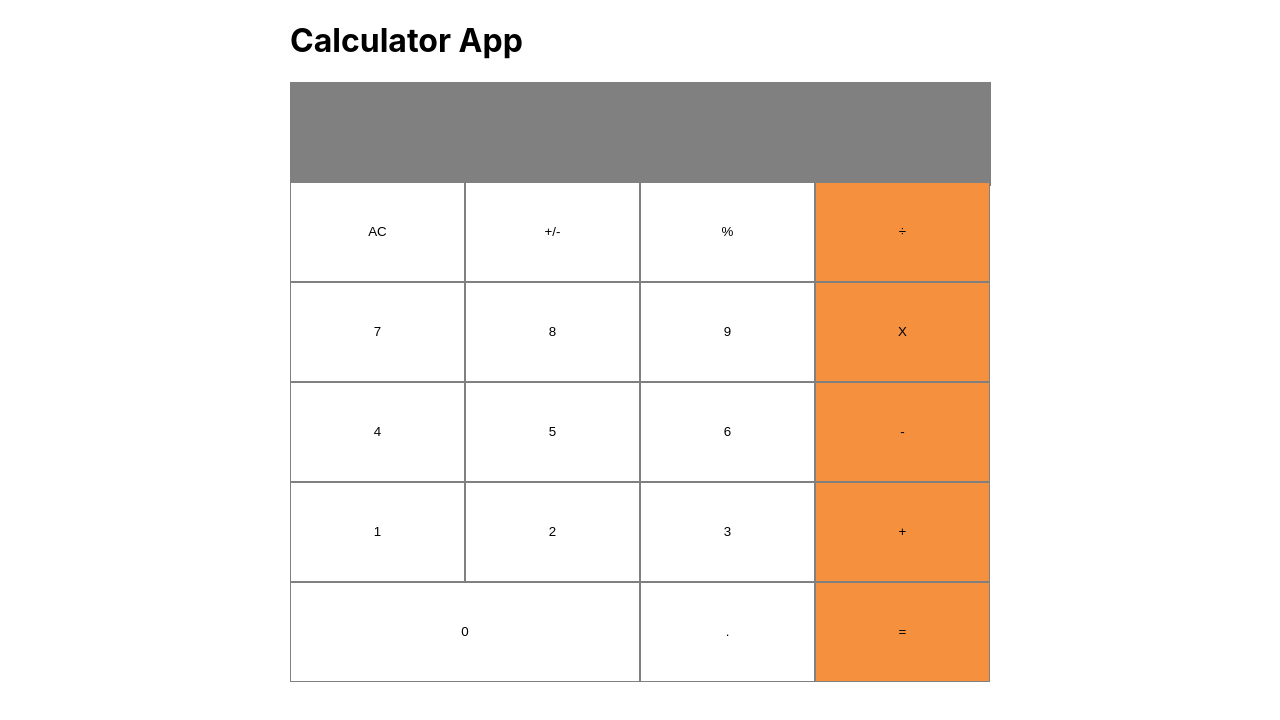
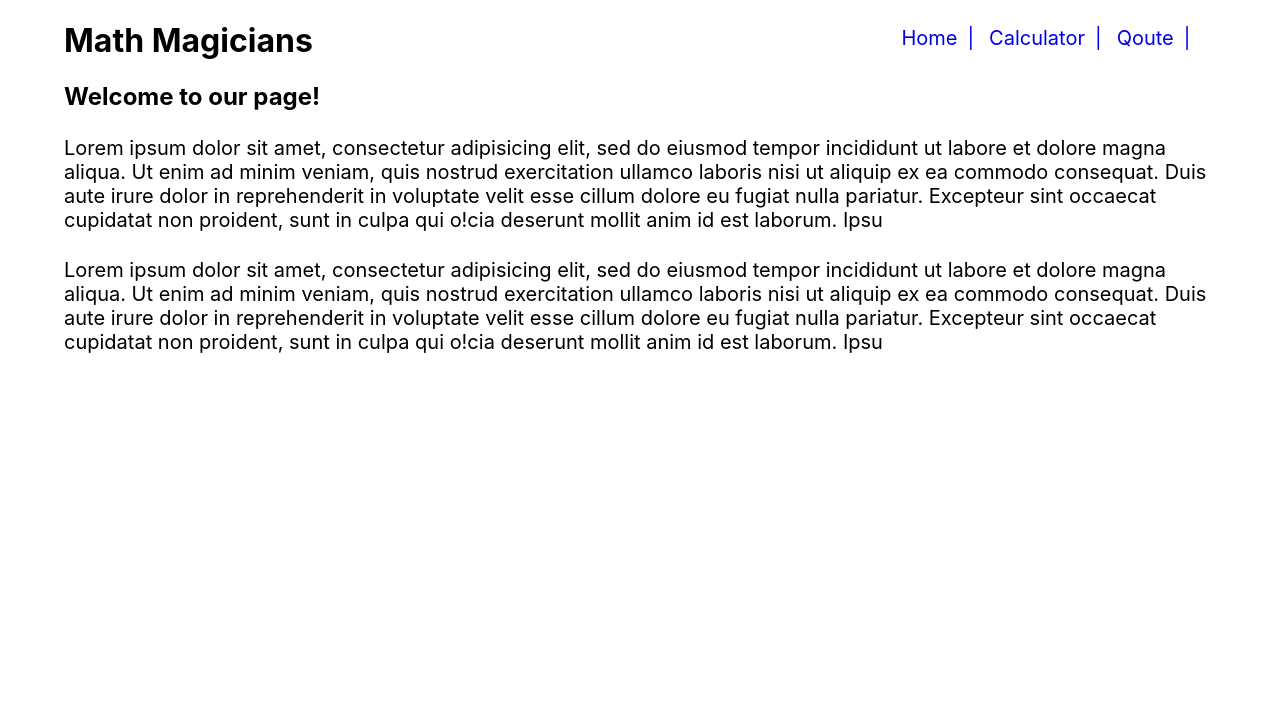
Before and after one commit to Stephanie041996/My_Calculator, a React (Create React App) app: page / in a window 1280 px wide. Shown: the top 720 px of the page. Built offline with nearby package versions, Linux system fonts and the light colour scheme.

Commit message:
Add home and quote page with router

```diff
--- a/package.json
+++ b/package.json
@@ -10,6 +10,7 @@
     "prop-types": "^15.7.2",
     "react": "^17.0.2",
     "react-dom": "^17.0.2",
+    "react-router-dom": "^5.2.1",
     "react-scripts": "4.0.3",
     "web-vitals": "^1.0.1"
   },
--- a/src/App.css
+++ b/src/App.css
@@ -10,7 +10,6 @@ button {
   border: 1px solid gray;
   text-align: center;
   color: black;
-
 }
 
 .display-result {
@@ -27,7 +26,7 @@ button {
   background-color: gray;
   color: white;
   font-weight: bold;
- text-align: right;
+  text-align: right;
 }
 
 .button-panel {
@@ -35,3 +34,45 @@ button {
   margin-left: auto;
   margin-right: auto;
 }
+h2 {
+  width: 90%;
+  margin: 0 5%;
+}
+
+p {
+  width: 90%;
+  margin: 2% 5%;
+  font-size: 20px;
+}
+
+.qoute {
+  width: 80%;
+  margin: 15% 10%;
+  font-size: 25px;
+}
+
+.navbar {
+  display: flex;
+  justify-content: space-between;
+}
+
+.link {
+  margin-top: 26px;
+  margin-right: 7%;
+}
+
+.title {
+  margin-left: 5%;
+}
+
+a {
+  margin-left: 15px;
+  text-decoration: none;
+  font-size: 20px;
+}
+
+a::after {
+  content: '|';
+  font-size: 20px;
+  margin-left: 10px;
+}
--- /dev/null
+++ b/src/components/Home.js
@@ -0,0 +1,29 @@
+import React from 'react';
+
+const Home = () => (
+  <div className="home">
+    <h2>
+      Welcome to our page!
+    </h2>
+    <p>
+      Lorem ipsum dolor sit amet, consectetur adipisicing
+      elit, sed do eiusmod tempor incididunt ut labore et
+      dolore magna aliqua. Ut enim ad minim veniam, quis nostrud exercitation
+      ullamco laboris nisi ut aliquip ex ea commodo consequat. Duis aute
+      irure dolor in reprehenderit in voluptate velit esse cillum dolore eu
+      fugiat nulla pariatur. Excepteur sint occaecat cupidatat non proident,
+      sunt in culpa qui o!cia deserunt mollit anim id est laborum. Ipsu
+    </p>
+    <p>
+      Lorem ipsum dolor sit amet, consectetur adipisicing
+      elit, sed do eiusmod tempor incididunt ut labore et
+      dolore magna aliqua. Ut enim ad minim veniam, quis nostrud exercitation
+      ullamco laboris nisi ut aliquip ex ea commodo consequat. Duis aute
+      irure dolor in reprehenderit in voluptate velit esse cillum dolore eu
+      fugiat nulla pariatur. Excepteur sint occaecat cupidatat non proident,
+      sunt in culpa qui o!cia deserunt mollit anim id est laborum. Ipsu
+    </p>
+  </div>
+);
+
+export default Home;
--- /dev/null
+++ b/src/components/Navbar.js
@@ -0,0 +1,17 @@
+import React from 'react';
+import { Link } from 'react-router-dom';
+
+const NavBar = () => (
+  <div className="navbar">
+    <div className="title">
+      <h1>Math Magicians</h1>
+    </div>
+    <div className="link">
+      <Link to="/">Home</Link>
+      <Link to="/calculator">Calculator</Link>
+      <Link to="/qoute">Qoute</Link>
+    </div>
+  </div>
+
+);
+export default NavBar;
--- /dev/null
+++ b/src/components/Qoute.js
@@ -0,0 +1,10 @@
+import React from 'react';
+
+const Qoute = () => (
+  <p className="qoute">
+    Mathematics is not about numbers, equations, computations, or algorithms:
+    it is about understanding. –William Paul Thurston
+  </p>
+
+);
+export default Qoute;
--- /dev/null
+++ b/src/components/Route.js
@@ -0,0 +1,21 @@
+import React from 'react';
+import { BrowserRouter, Switch, Route } from 'react-router-dom';
+import App from './App';
+import Home from './Home';
+import Qoute from './Qoute';
+import NavBar from './Navbar';
+
+const Routes = () => (
+  <BrowserRouter>
+    <NavBar />
+    <Switch>
+
+      <Route exact path="/" component={Home} />
+      <Route exact path="/calculator" component={App} />
+      <Route exact path="/qoute" component={Qoute} />
+
+    </Switch>
+  </BrowserRouter>
+);
+
+export default Routes;
--- a/src/index.js
+++ b/src/index.js
@@ -1,17 +1,11 @@
 import React from 'react';
 import ReactDOM from 'react-dom';
 import './index.css';
-import App from './components/App';
-import reportWebVitals from './reportWebVitals';
+import Route from './components/Route'
 
 ReactDOM.render(
   <React.StrictMode>
-    <App />
+    <Route />
   </React.StrictMode>,
   document.getElementById('root'),
 );
-
-// If you want to start measuring performance in your app, pass a function
-// to log results (for example: reportWebVitals(console.log))
-// or send to an analytics endpoint. Learn more: https://bit.ly/CRA-vitals
-reportWebVitals();
```
Also changed, not shown: 1 other file (tests, documents, lock files or other folders).
